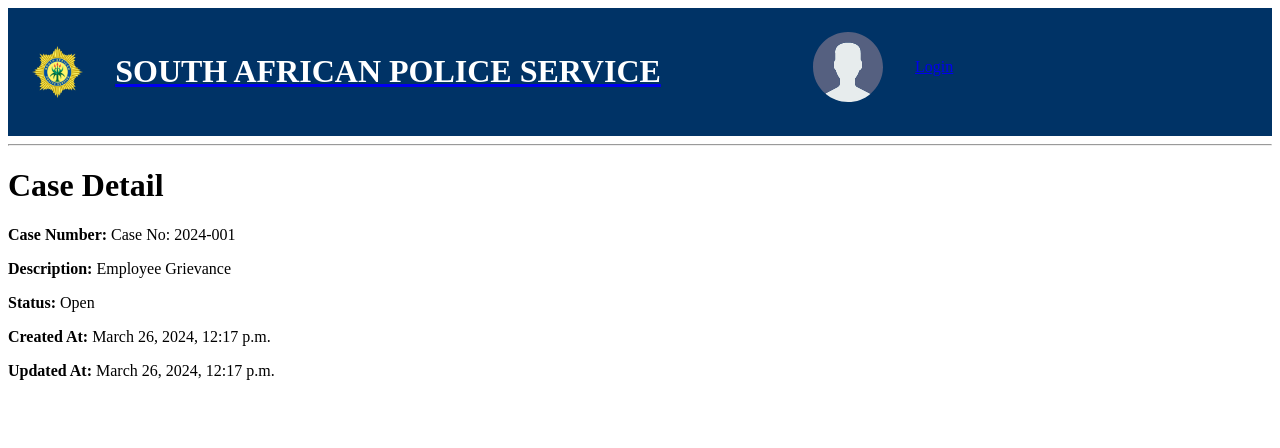
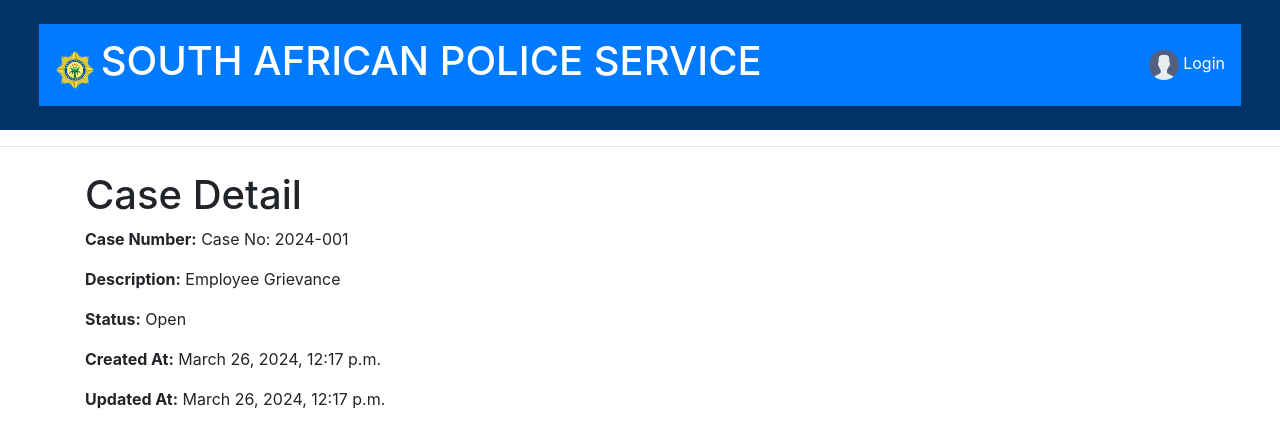
Before and after one commit to thmjiya022/Justice-Care-Connect, a Django app: page /case/2/ in a window 1280 px wide. Shown: the top 448 px of the page. Run offline with Django 3.2, Linux system fonts and the light colour scheme; data comes from the database, SQL or seed files in the repository; both versions use the stored data as it was before the commit; parts of the project's set-up code (start-up, migrations or seed data) failed here and were passed over; some libraries are stand-ins or nearby versions.

Commit message:
migration and updated templates

```diff
--- a/templates/main.html
+++ b/templates/main.html
@@ -5,7 +5,8 @@
     <meta charset="UTF-8" />
     <meta http-equiv="X-UA-Compatible" content="IE=edge" />
     <meta name="viewport" content="width=device-width, initial-scale=1.0" />
-    <link rel="shortcut icon" href="{% static 'favicon.ico' %}" type="image/x-icon" /> <!-- Update the href attribute to point to the favicon.ico file -->
+    <link rel="shortcut icon" href="{% static 'favicon.ico' %}" type="image/x-icon" />
+    <link rel="stylesheet" href="https://stackpath.bootstrapcdn.com/bootstrap/4.5.2/css/bootstrap.min.css" />
     <link rel="stylesheet" href="{% static 'css/style.css' %}" />
     <title>Justice Care</title>
   </head>
@@ -14,9 +15,14 @@
 
     {% include 'navbar.html' %}
 
-    {% block content%}
+    <div class="container mt-4">
+      {% block content %}
+      {% endblock %}
+    </div>
 
-
-    {% endblock %}
+    <!-- Optional: Bootstrap JS, Popper.js, and jQuery -->
+    <script src="https://code.jquery.com/jquery-3.5.1.slim.min.js"></script>
+    <script src="https://cdn.jsdelivr.net/npm/@popperjs/core@2.5.4/dist/umd/popper.min.js"></script>
+    <script src="https://stackpath.bootstrapcdn.com/bootstrap/4.5.2/js/bootstrap.min.js"></script>
   </body>
 </html>
--- a/templates/navbar.html
+++ b/templates/navbar.html
@@ -1,25 +1,22 @@
 {% load static %}
 
-
 <header class="header header--loggedIn">
-  <div class="container">
-
-
-      <a href="{% url 'home' %}" class="header__logo">
-        <img src="{% static 'images/logo.png' %}" />
-        <h1>SOUTH AFRICAN POLICE SERVICE</h1>
+  <div class="container-fluid">
+    <nav class="navbar navbar-expand-lg navbar-dark bg-primary">
+      <!-- Logo -->
+      <a href="{% url 'home' %}" class="navbar-brand">
+        <img src="{% static 'images/logo.png' %}" alt="SAP logo" style="height: 40px;"/>
+        <h1 class="d-inline-block text-white">SOUTH AFRICAN POLICE SERVICE</h1>
       </a>
 
-      <nav class="header_menu">
-
-        <a href="{% url 'login' %}"  class="header__user">
-          <img src="{% static 'images/avatar.svg' %}" />
-          <p>Login</p>
+      <!-- Login Section -->
+      <div class="ml-auto">
+        <a href="{% url 'login' %}" class="navbar-text text-white">
+          <img src="{% static 'images/avatar.svg' %}" alt="User Avatar" style="height: 30px;"/>
+          <span>Login</span>
         </a>
-      </nav>
-
+      </div>
+    </nav>
   </div>
-
 </header>
-
 <hr>
```
Also changed, not shown: db.sqlite3.
